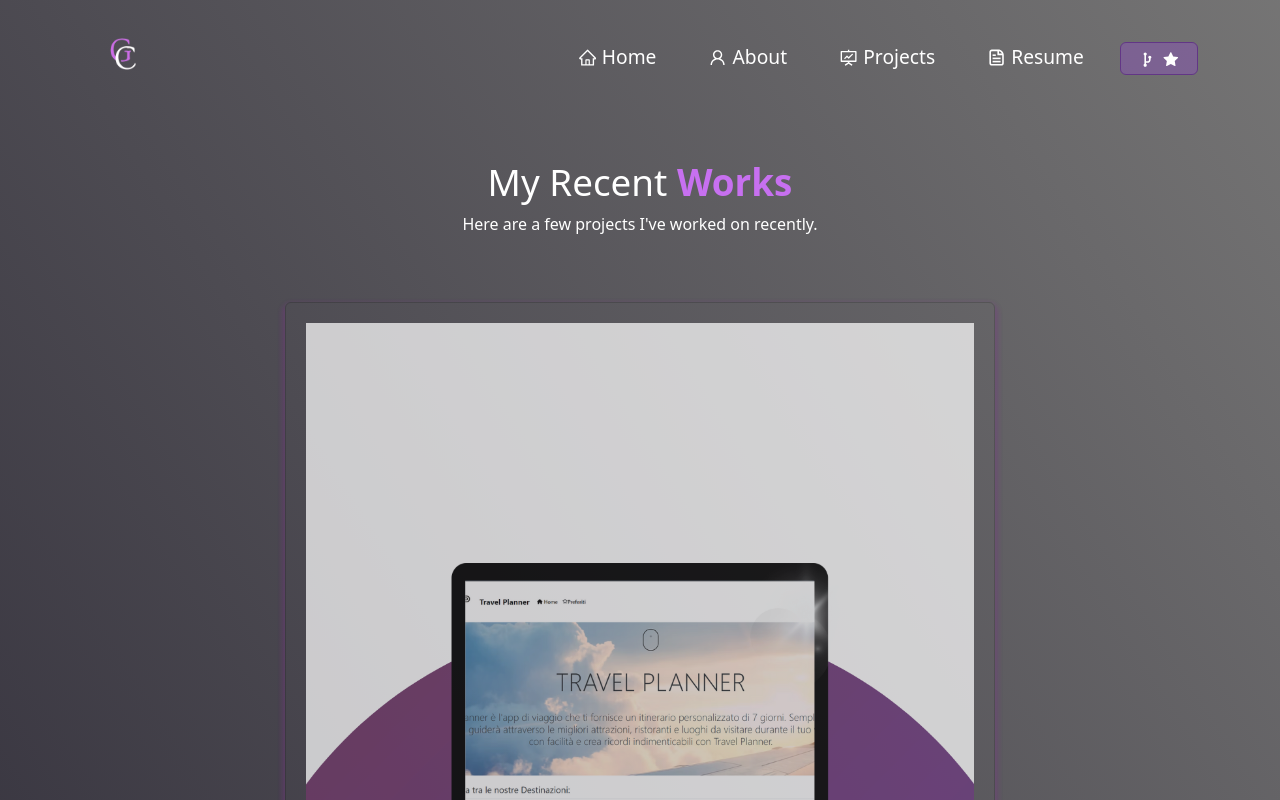
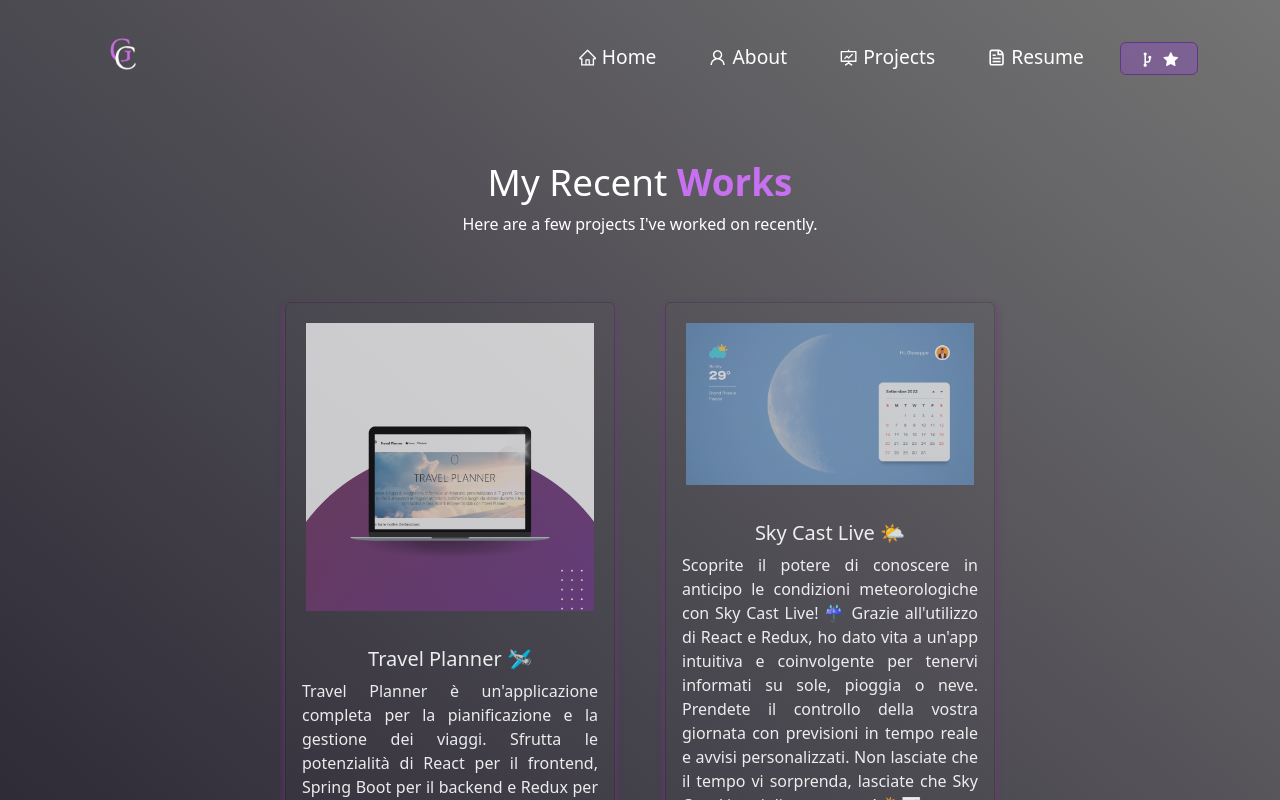
Before and after one commit to GiuseppeCanzoneri/my-repository, a React (Create React App) app: page /project in a window 1280 px wide. Shown: the top 800 px of the page. Built offline with nearby package versions, Linux system fonts and the light colour scheme.

Commit message:
posizione progetti

```diff
--- a/src/components/Projects/Projects.js
+++ b/src/components/Projects/Projects.js
@@ -15,7 +15,7 @@ function Projects() {
         </h1>
         <p style={{ color: "white" }}>Here are a few projects I've worked on recently.</p>
         <Row style={{ justifyContent: "center", paddingBottom: "10px" }}>
-          <Col md={8} className="project-card">
+          <Col md={4} className="project-card">
             <ProjectCard
               imgPath={travelPlanner}
               isBlog={false}
@@ -23,11 +23,13 @@ function Projects() {
               description="Travel Planner è un'applicazione completa per la pianificazione e la gestione dei viaggi. Sfrutta le potenzialità di React per il frontend, Spring Boot per il backend e Redux per la gestione dello stato. Con Travel Planner, gli utenti possono facilmente organizzare i loro viaggi, ottenere itinerari personalizzati e gestire le proprie informazioni utente, il tutto in un'unica piattaforma intuitiva. 🗺️📅"
               ghLink="https://github.com/GiuseppeCanzoneri/CAPSTONE-FRONTEND-Travel-Planner/tree/master"
             />
+          </Col>
+          <Col md={4} className="project-card">
             <ProjectCard
               imgPath={Meteo}
               isBlog={false}
               title="Sky Cast Live 🌤️"
-              description=" Scoprite il potere di conoscere in anticipo le condizioni meteorologiche con Sky Cast Live! ☔ Grazie all'utilizzo di React e Redux, ho dato vita a un'app intuitiva e coinvolgente per tenervi informati su sole, pioggia o neve. Prendete il controllo della vostra giornata con previsioni in tempo reale e avvisi personalizzati. Non lasciate che il tempo vi sorprenda, lasciate che Sky Cast Live vi dia una mano! 🌦️📊"
+              description="Scoprite il potere di conoscere in anticipo le condizioni meteorologiche con Sky Cast Live! ☔ Grazie all'utilizzo di React e Redux, ho dato vita a un'app intuitiva e coinvolgente per tenervi informati su sole, pioggia o neve. Prendete il controllo della vostra giornata con previsioni in tempo reale e avvisi personalizzati. Non lasciate che il tempo vi sorprenda, lasciate che Sky Cast Live vi dia una mano! 🌦️📊"
               ghLink="https://github.com/GiuseppeCanzoneri/meteo-react"
             />
           </Col>
```
